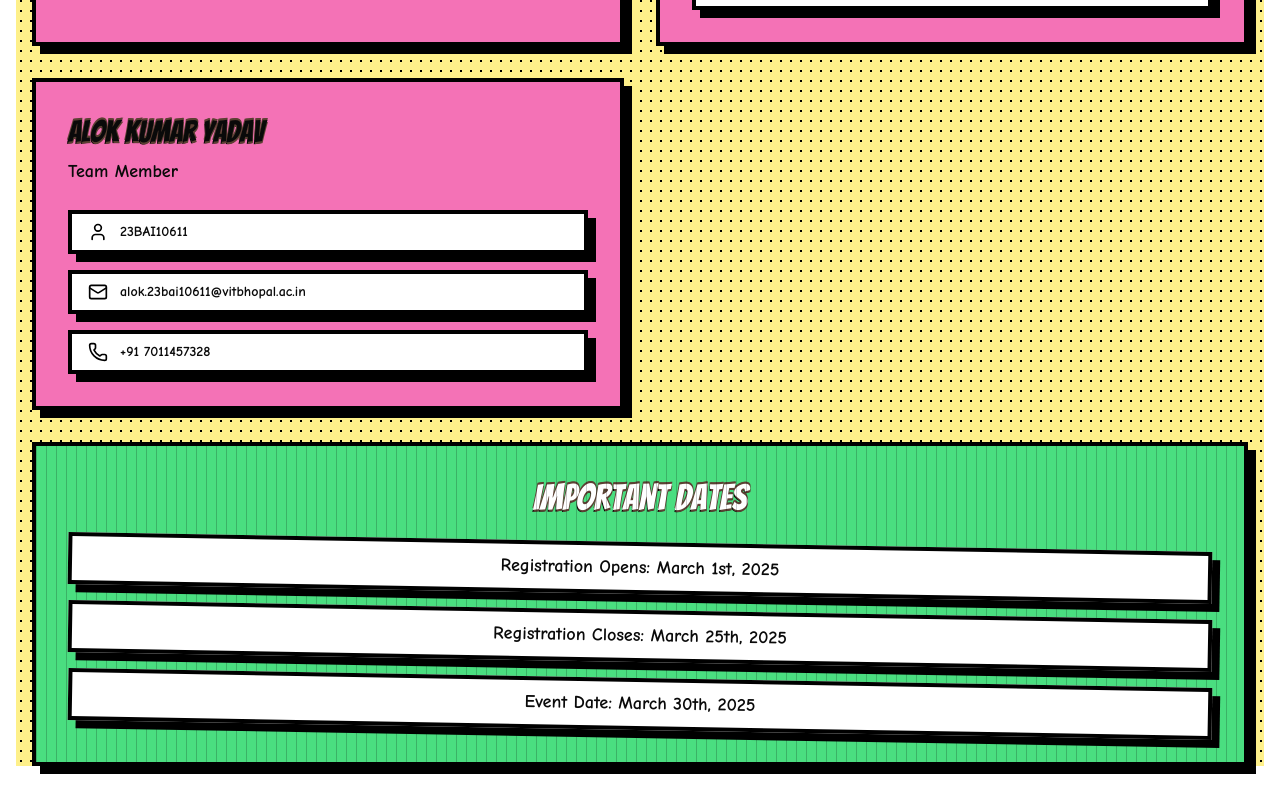
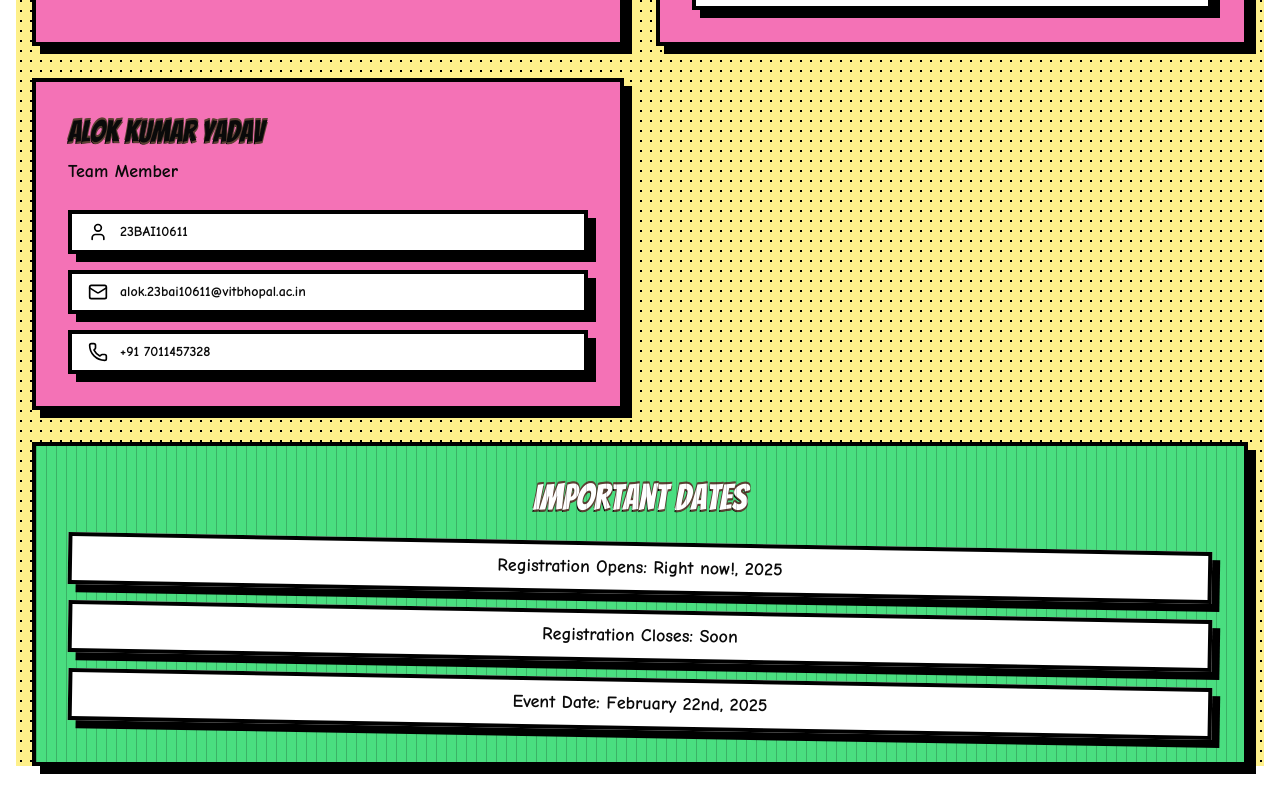
Before and after one commit to Omdena-VIT-Bhopal-University/hawkathoon-website, a Next.js app: page /contact in a window 1280 px wide. Shown: the part 926-1724 px from the top of the page. Built offline with nearby package versions, Linux system fonts and the light colour scheme.

Commit message:
Update page.tsx

```diff
--- a/app/contact/page.tsx
+++ b/app/contact/page.tsx
@@ -156,9 +156,9 @@ export default function Contact() {
           </h2>
           <div className="space-y-4">
             {[
-              "Registration Opens: March 1st, 2025",
-              "Registration Closes: March 25th, 2025",
-              "Event Date: March 30th, 2025",
+              "Registration Opens: Right now!, 2025",
+              "Registration Closes: Soon",
+              "Event Date: February 22nd, 2025",
             ].map((date, i) => (
               <div
                 key={i}
```
